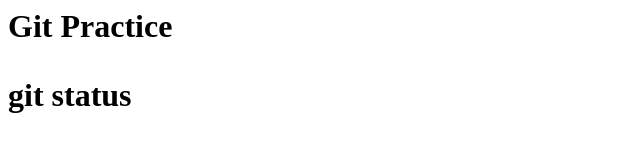
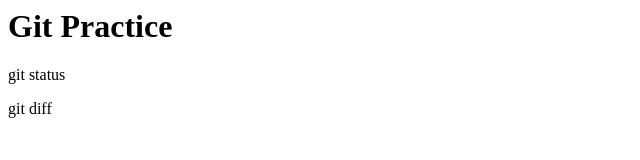
Before and after one commit to kento0805-naka/git_tuto, a plain HTML site: page index.html in a window 1280 px wide. Shown: the whole page, without its empty margins (0-640 px from the left). Drawn offline with Linux system fonts and the light colour scheme.

Commit message:
add git diff paragraph

```diff
--- a/index.html
+++ b/index.html
@@ -1,2 +1,3 @@
-<h1>Git Practice<h1>
-<p>git status<p>
+<h1>Git Practice</h1>
+<p>git status</p>
+<p>git diff</p>
```
